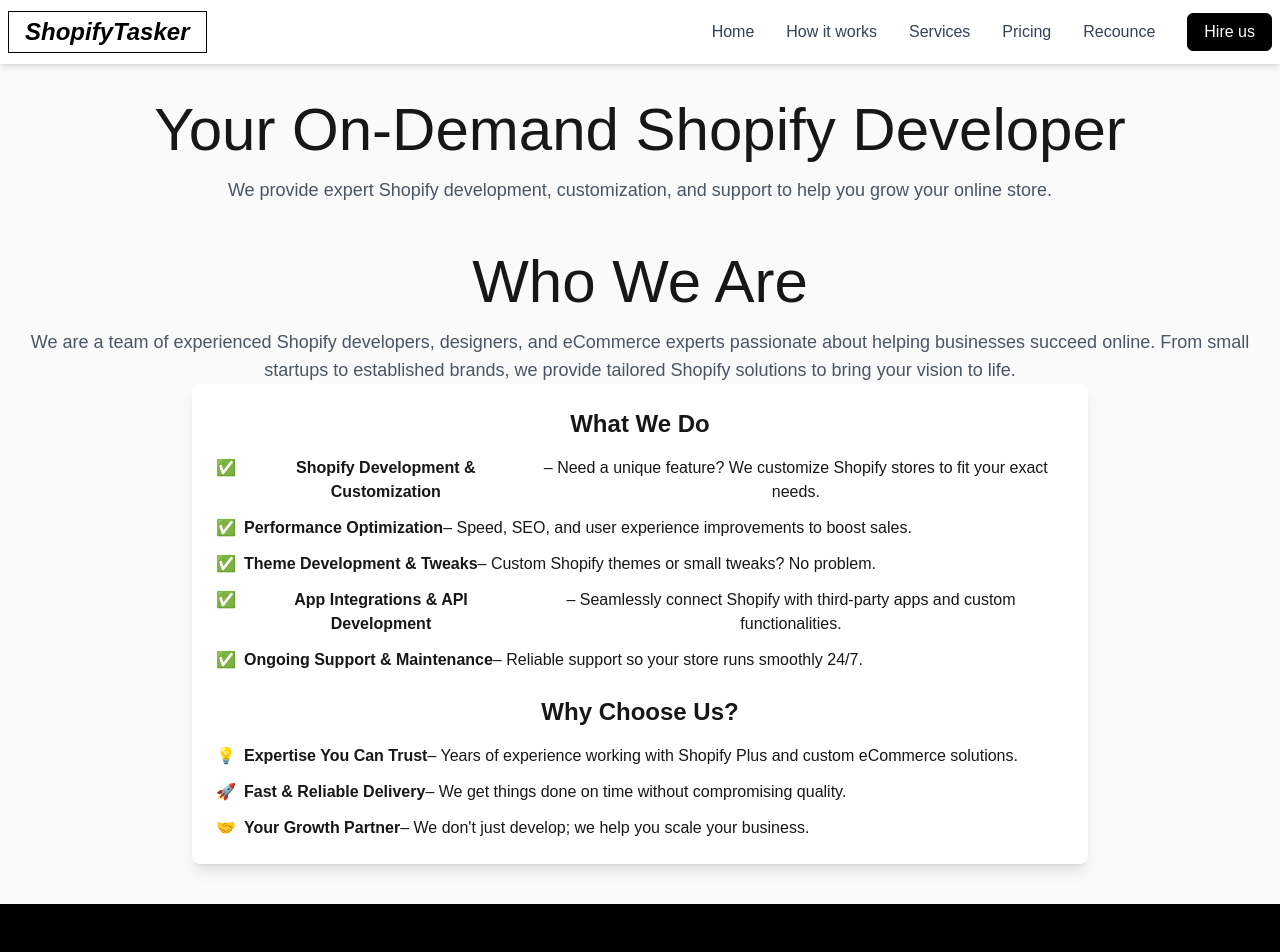
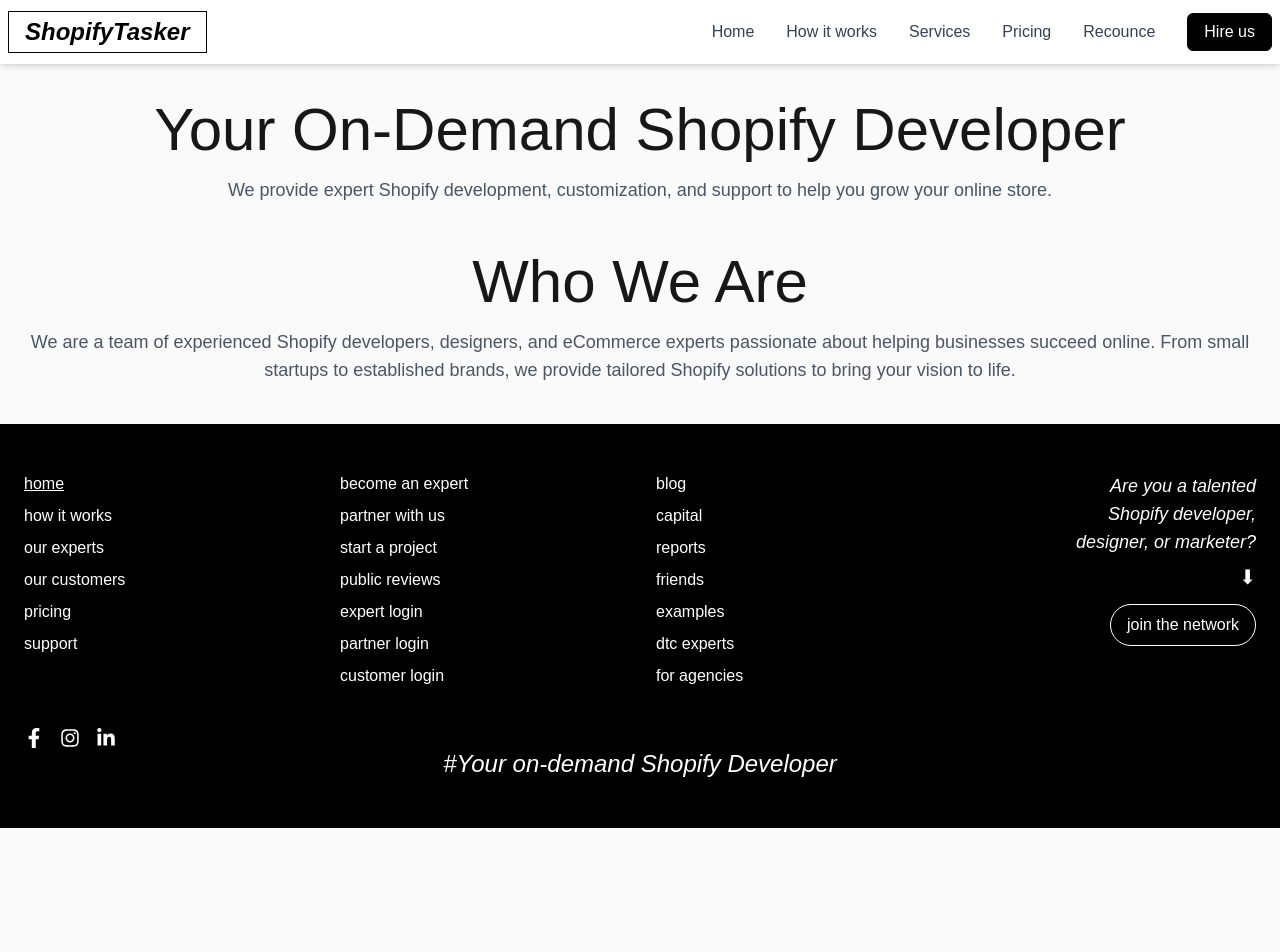
Before and after one commit to Vijendra2016/shopifytaskerwebapp, a Next.js app: page /about in a window 1280 px wide. Shown: the top 952 px of the page. After the commit the page ends 828 px from the top, so only its background shows below. Built offline with nearby package versions, Linux system fonts and the light colour scheme.

Commit message:
make changes on the meta description

```diff
--- a/src/app/about/page.tsx
+++ b/src/app/about/page.tsx
@@ -22,23 +22,8 @@ export default function About() {
       <p className="text-lg text-gray-600 mt-4">
       We are a team of experienced Shopify developers, designers, and eCommerce experts passionate about helping businesses succeed online. From small startups to established brands, we provide tailored Shopify solutions to bring your vision to life.
       </p>
-      <div className="max-w-4xl mx-auto p-6 bg-white shadow-lg rounded-lg">
-      <h2 className="text-2xl font-bold mb-4">What We Do</h2>
-      <ul className="space-y-3">
-        <li className="flex items-start"><span className="mr-2">✅</span> <strong>Shopify Development & Customization</strong> – Need a unique feature? We customize Shopify stores to fit your exact needs.</li>
-        <li className="flex items-start"><span className="mr-2">✅</span> <strong>Performance Optimization</strong> – Speed, SEO, and user experience improvements to boost sales.</li>
-        <li className="flex items-start"><span className="mr-2">✅</span> <strong>Theme Development & Tweaks</strong> – Custom Shopify themes or small tweaks? No problem.</li>
-        <li className="flex items-start"><span className="mr-2">✅</span> <strong>App Integrations & API Development</strong> – Seamlessly connect Shopify with third-party apps and custom functionalities.</li>
-        <li className="flex items-start"><span className="mr-2">✅</span> <strong>Ongoing Support & Maintenance</strong> – Reliable support so your store runs smoothly 24/7.</li>
-      </ul>
 
-      <h2 className="text-2xl font-bold mt-6 mb-4">Why Choose Us?</h2>
-      <ul className="space-y-3">
-        <li className="flex items-start"><span className="mr-2">💡</span> <strong>Expertise You Can Trust</strong> – Years of experience working with Shopify Plus and custom eCommerce solutions.</li>
-        <li className="flex items-start"><span className="mr-2">🚀</span> <strong>Fast & Reliable Delivery</strong> – We get things done on time without compromising quality.</li>
-        <li className="flex items-start"><span className="mr-2">🤝</span> <strong>Your Growth Partner</strong> – We don't just develop; we help you scale your business.</li>
-      </ul>
-    </div>
+
     </main>
   );
 }
```
